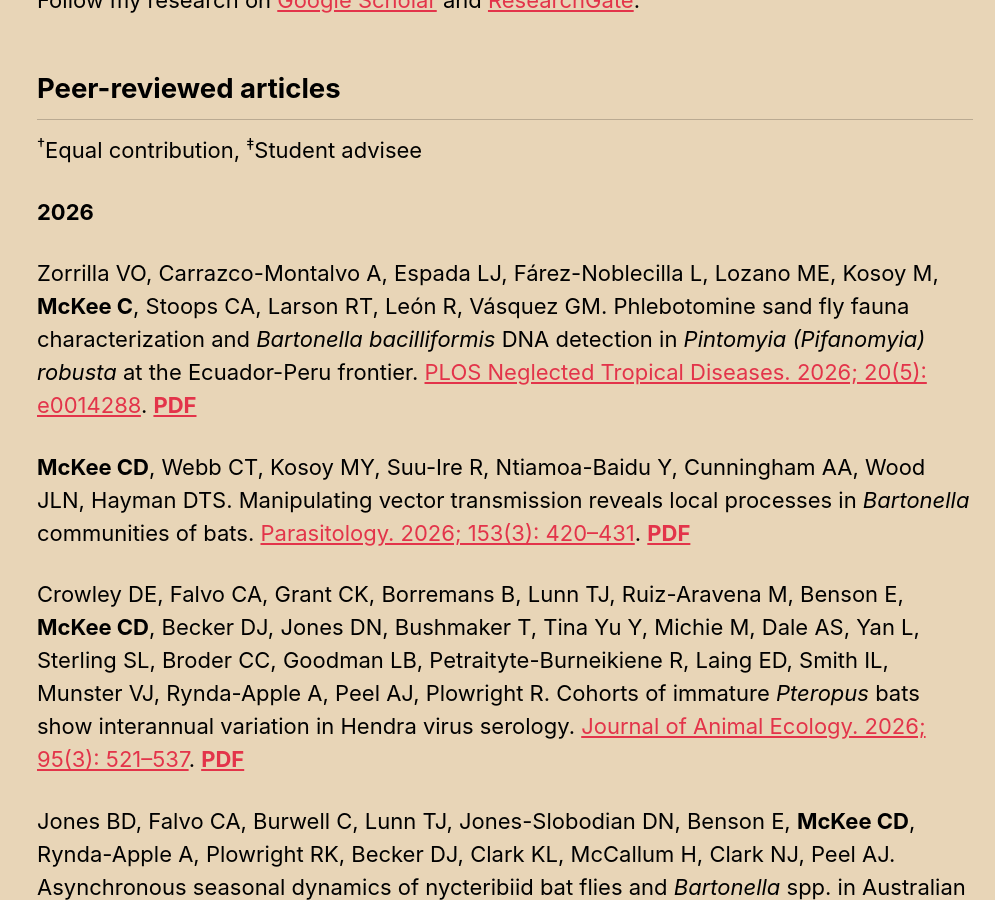
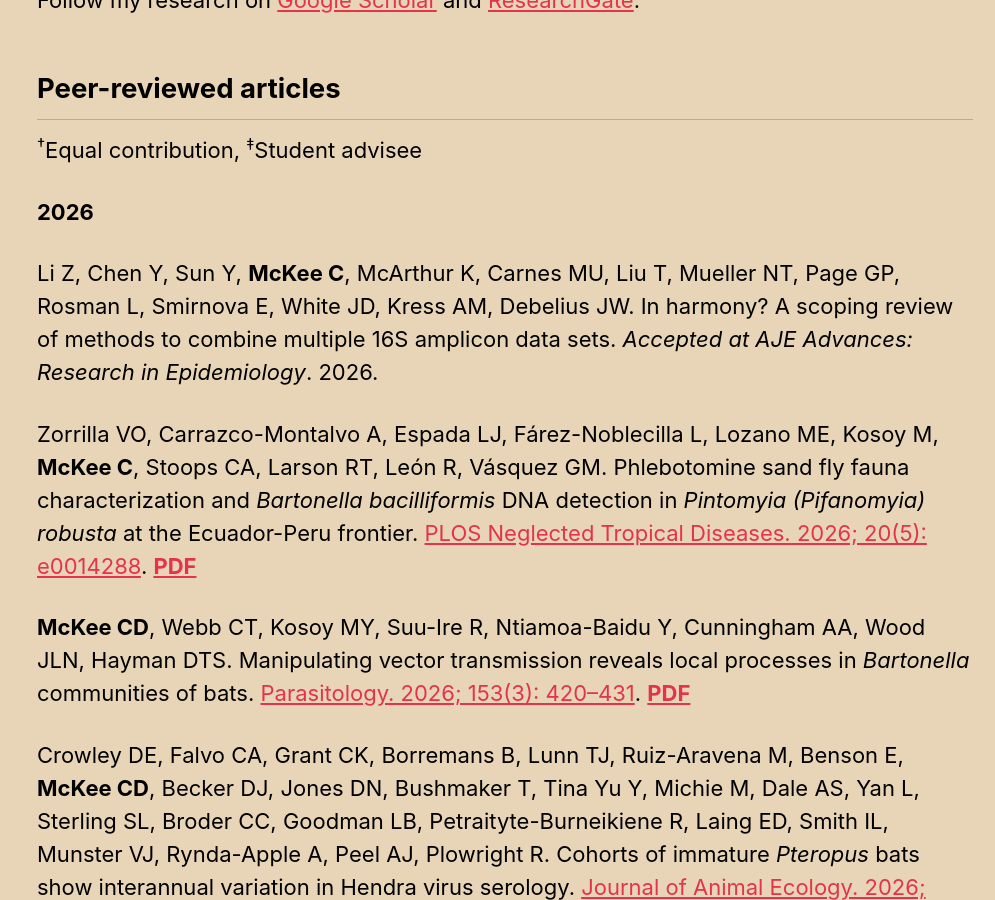
Before and after one commit to clifmckee/clifmckee.github.io, a Jekyll site: the page built from _pages/publications.md, in a window 1280 px wide and 900 px high, scrolled down 348 px. Shown: the whole window, without its empty margins (285-1280 px from the left). Built offline with Jekyll 4.4.1, drawn with Linux system fonts in a browser that asks for light colours; cached includes are drawn as plain includes.

Commit message:
Update pubs 2026-07-14

```diff
--- a/_pages/publications.md
+++ b/_pages/publications.md
@@ -15,6 +15,8 @@ Follow my research on [Google Scholar](https://scholar.google.com/citations?user
 <sup>†</sup>Equal contribution, <sup>‡</sup>Student advisee
 
 **2026**
+
+Li Z, Chen Y, Sun Y, **McKee C**, McArthur K, Carnes MU, Liu T, Mueller NT, Page GP, Rosman L, Smirnova E, White JD, Kress AM, Debelius JW. In harmony? A scoping review of methods to combine multiple 16S amplicon data sets. *Accepted at AJE Advances: Research in Epidemiology*. 2026.
 
 Zorrilla VO, Carrazco-Montalvo A, Espada LJ, Fárez-Noblecilla L, Lozano ME, Kosoy M, **McKee C**, Stoops CA, Larson RT, León R, Vásquez GM. Phlebotomine sand fly fauna characterization and *Bartonella bacilliformis* DNA detection in *Pintomyia (Pifanomyia) robusta* at the Ecuador-Peru frontier. [PLOS Neglected Tropical Diseases. 2026; 20(5): e0014288](https://doi.org/10.1371/journal.pntd.0014288). [**PDF**](http://clifmckee.github.io/files/2026_Zorrilla_PNTD.pdf)
 
```
Also changed, not shown: 1 other file.
